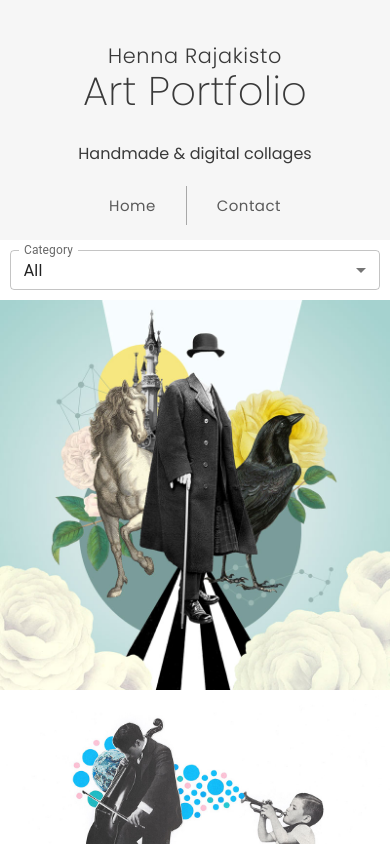
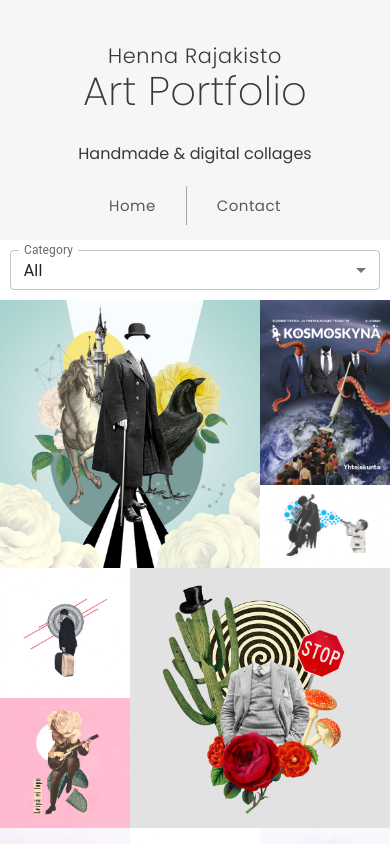
Before and after one commit to hennamarleena/ArtPortfolio, a React (Vite) app: page / in a window 390 px wide. Shown: the top 844 px of the page. Built offline with nearby package versions, Linux system fonts and the light colour scheme; the HTML template or start-up script is replaced by a standard one.

Commit message:
mobile view bug fix

```diff
--- a/src/ImageGallery.jsx
+++ b/src/ImageGallery.jsx
@@ -26,7 +26,7 @@ export default function ImageGallery() {
   const theme = useTheme();
   const isSmallScreen = useMediaQuery(theme.breakpoints.down("sm")); // pieni ruutu <600px
   const isMediumScreen = useMediaQuery(theme.breakpoints.down("md")); // keskikoko <960px
-  const cols = isSmallScreen ? 1 : isMediumScreen ? 3 : 3; // sarakkeiden määrä gridissä
+  const cols = isSmallScreen ? 3 : isMediumScreen ? 3 : 3; // sarakkeiden määrä gridissä
 
   const location = useLocation(); // react-router hook URL:n seuraamiseen
 
--- a/src/data.jsx
+++ b/src/data.jsx
@@ -84,5 +84,4 @@ export const items = [
     cols: 1,
     category: "digital"
   },
-
 ]
--- a/src/index.css
+++ b/src/index.css
@@ -198,7 +198,7 @@ header p {
 }
 
 .digital-grid {
-  grid-auto-rows: 400px;
+  grid-auto-rows: 40%
 }
 
 .digital-grid .image-wrapper img {
```
